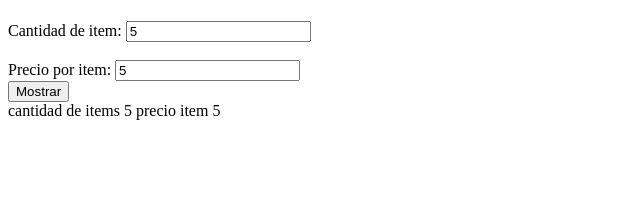
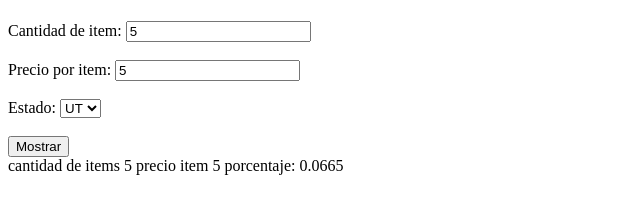
Before and after one commit to AdaiIllanesGutierrez/Rebanadas-de-Totalizador-de-Venta, a website built with Parcel: page index.html in a window 1280 px wide. Both pictures are taken after typing "5", "5" into the empty fields and a click on the input "Mostrar". Shown: the whole page, without its empty margins (0-640 px from the left). Built offline with nearby package versions, Linux system fonts and the light colour scheme.

Commit message:
ingresar y mostrar impuesto por estado

```diff
--- a/index.html
+++ b/index.html
@@ -4,7 +4,7 @@
     <meta charset="UTF-8">
     <meta http-equiv="X-UA-Compatible" content="IE=edge">
     <meta name="viewport" content="width=device-width, initial-scale=1.0">
-    <title>Document</title>
+    <title>REBANADAS</title>
 </head>
 <body>
     <h1></h1>
@@ -18,6 +18,19 @@
         <label for="precioitem">Precio por item:</label>
           <input type="number" id="precioitem" />
     </div>
+    <br>
+    <div>
+        Estado:
+        <select name="Estado" id="estado">
+            <option value="ut">UT</option>
+            <option value="nv">NV</option>
+            <option value="tx">TX</option>
+            <option value="al">AL</option>
+            <option value="ca">CA</option>
+
+          </select>
+    </div>
+    <br>
      <input type="submit" value="Mostrar" id="mostrar-button" />
     </form>
     <div id="resultado"></div>
--- /dev/null
+++ b/src/estado.js
@@ -0,0 +1,6 @@
+function Mostrar(estado) {
+    const estados = {"ut" : 6.65/100,"nv": 8.00/100,"tx":6.25/100,"al":4.00/100,"ca":8.25/100 };
+    return estados[estado]
+  }
+
+  export default Mostrar;
--- a/src/presenter.js
+++ b/src/presenter.js
@@ -1,12 +1,16 @@
+import Mostrar from "./estado.js"
+
 const first = document.querySelector("#item");
 const div = document.querySelector("#resultado");
 const form = document.querySelector("#items-form");
+const estado = document.querySelector("#estado");
 
 const itempre=document.querySelector("#precioitem");
 
 form.addEventListener("submit", (event) => {
   event.preventDefault();
 
-  div.innerHTML = "cantidad de items " + first.value+ " precio item "+ itempre.value;
+
+  div.innerHTML = "cantidad de items " + first.value+ " precio item "+ itempre.value+" porcentaje: " + Mostrar(estado.value) ;
 
 });
```
Also changed, not shown: dist/index.html, 2 other files.
